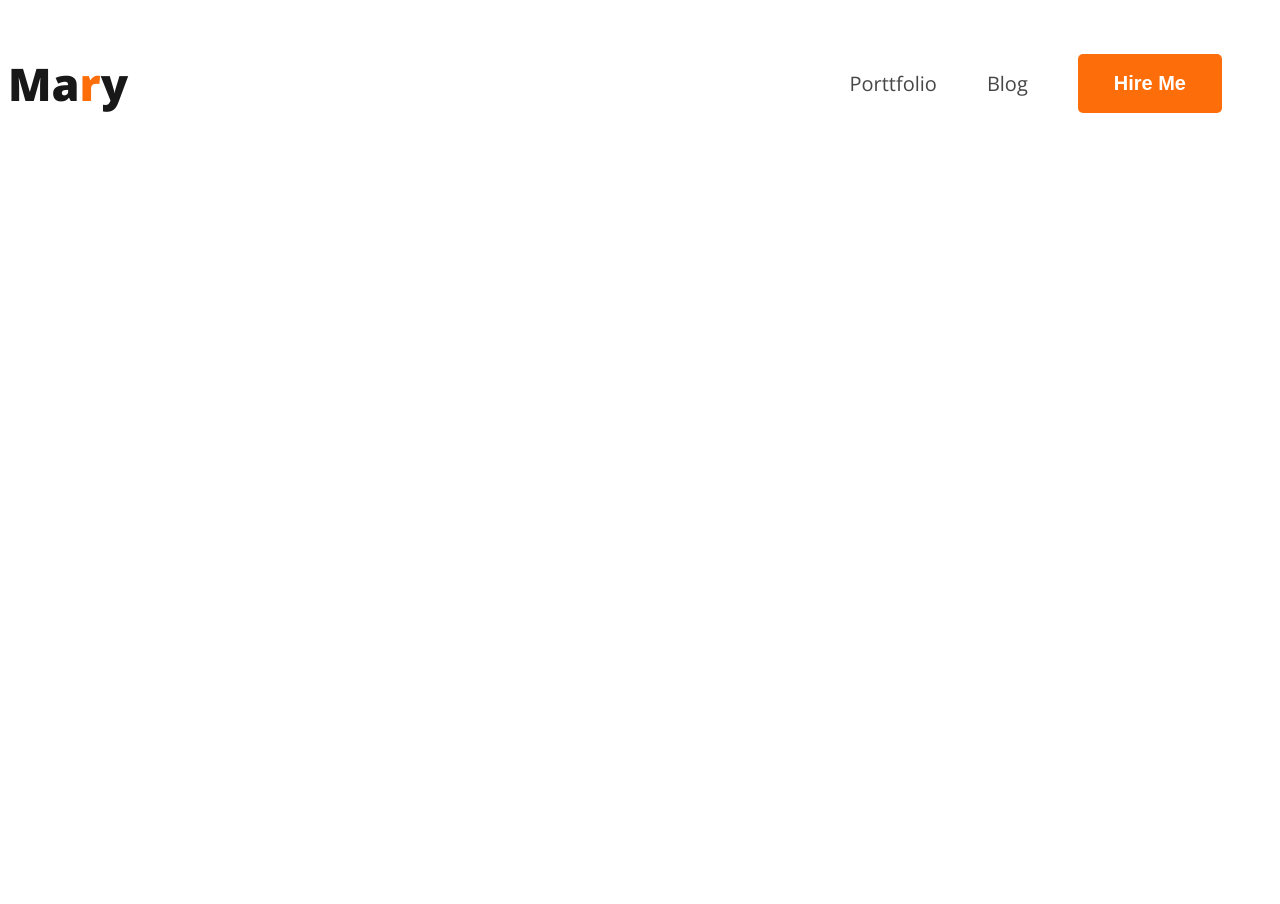
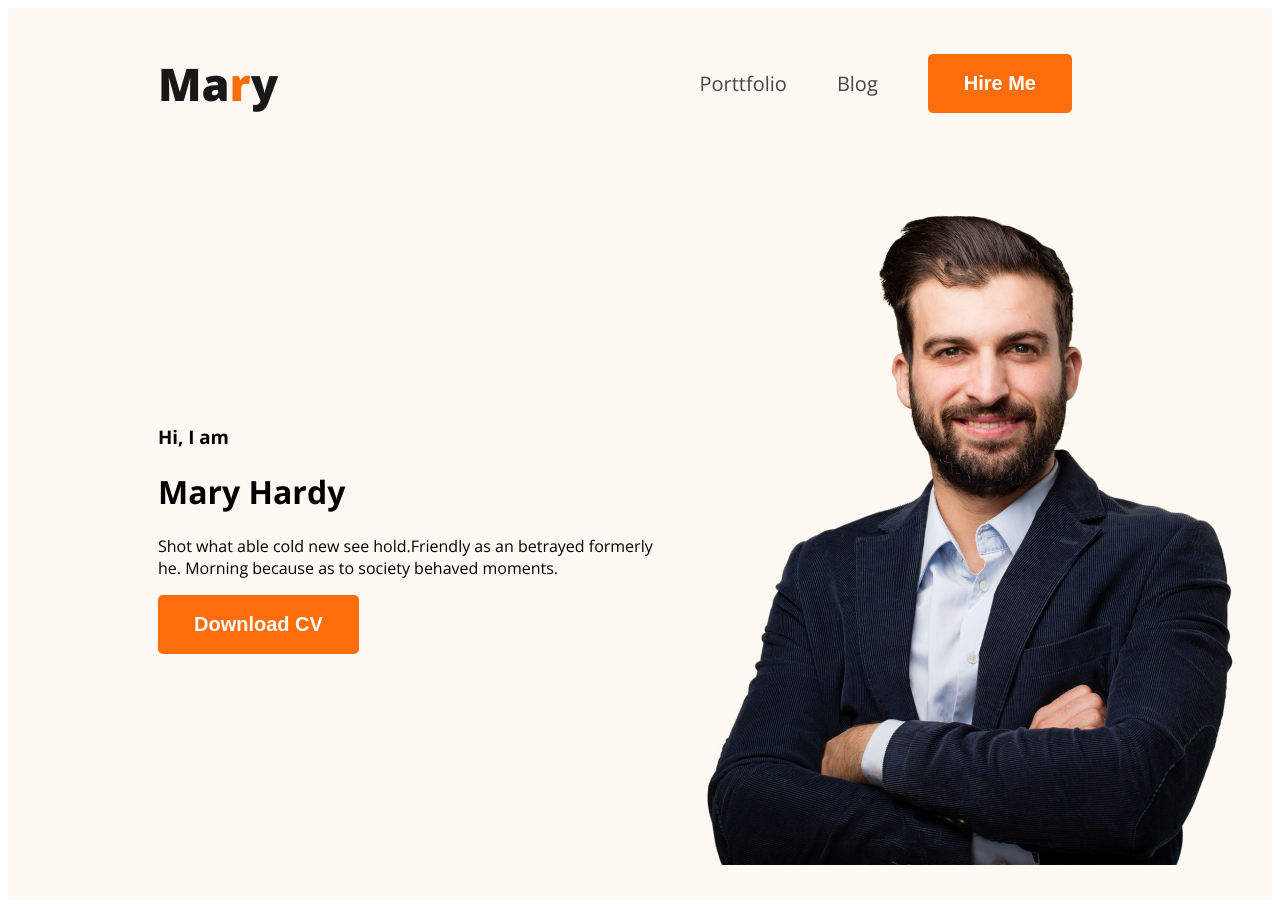
Before and after one commit to Sagor0007/web-developer-porttfolio, a plain HTML site: page index.html in a window 1280 px wide. Before the commit the page ends 800 px from the top, so only its background shows below. Drawn offline with nearby package versions, Linux system fonts and the light colour scheme.

Commit message:
added div1

```diff
--- a/index.html
+++ b/index.html
@@ -13,7 +13,7 @@
     <link rel="stylesheet" href="style/porttfolio.css">
 </head>
 <body>
-    <header>
+    <header class="header">
         <nav>
             <h3 class="nav-title">Ma<span class="text-primary">r</span>y</h3>
             <ul>
@@ -22,6 +22,18 @@
                 <li><button class="btn-primary">Hire Me</button></li>
             </ul>
         </nav>
+
+        <div class="banner">
+            <div>
+                <h3 class="banner-greeting">Hi, I am</h3>
+                <h1 class="banner-title">Mary Hardy</h1>
+                <p>Shot what able cold new see hold.Friendly as an betrayed formerly he. Morning because as to society behaved moments.</p>
+                <button class="btn-primary">Download CV</button>
+            </div>
+            <div>
+                <img class="profile-pic" src="image/hardy.png" alt="">
+            </div>
+        </div>
 
     </header>
 
--- a/style/porttfolio.css
+++ b/style/porttfolio.css
@@ -11,12 +11,14 @@ nav{
     display: flex;
     justify-content: space-between;
     align-items: center;
+    margin: 0px 150px;
 }
 .nav-title{
     color: var(--Dark-01, #181818);
 font-size: 45px;
 font-weight: 800;
 line-height: normal;
+
 }
 .btn-primary{
     border-radius: 5px;
@@ -35,6 +37,7 @@ line-height: normal
 nav > ul{
     display: flex;
     align-items: center;
+
 }
 
 nav li {
@@ -44,8 +47,6 @@ nav li {
 font-style: normal;
 font-weight: 400;
 line-height: normal
-
-
 }
 
 nav a {
@@ -53,3 +54,23 @@ nav a {
     color: var(--Dark-02, #474747);
 
 }
+
+.header{
+    background: #FFF8F3;
+
+}
+
+.banner{
+    padding: 30px 30px 30px 150px;
+    display: flex;
+    align-items: center;
+}
+.banner .profile-pic{
+    width: 584px;
+height: 676px;
+flex-shrink: 0;
+}
+
+.banner content{
+
+}
```
